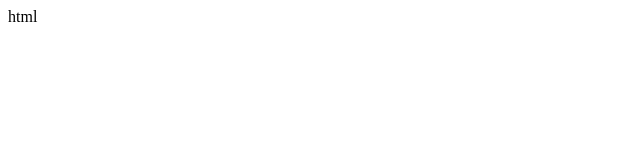
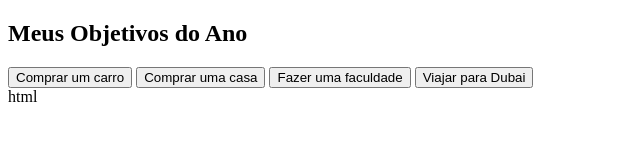
Before and after one commit to taisbonifacio/MeusObjetivos, a plain HTML site: page index.html in a window 1280 px wide. Shown: the whole page, without its empty margins (0-640 px from the left). Drawn offline with Linux system fonts and the light colour scheme.

Commit message:
Update index.html

```diff
--- a/index.html
+++ b/index.html
@@ -1 +1,38 @@
+<!DOCTYPE html>
+<html lang="pt-br">
+<head>
+<meta charset="UTF-8">
+<title>Meus objetivos de vida</title>
+</head>
+
+<body>
+
+<section class="conteudo-principal">
+</section>
+
+<h2 class="titulo-principal">
+Meus Objetivos do Ano
+</h2>
+
+<div class="botoes">
+<button class="botao">
+Comprar um carro
+</button>
+
+<button class="botao">
+Comprar uma casa
+</button>
+
+<button class="botao">
+Fazer uma faculdade
+</button>
+
+<button class="botao">
+Viajar para Dubai
+</button>
+</div>
+</body>
+
+
+</html>
 html
```
